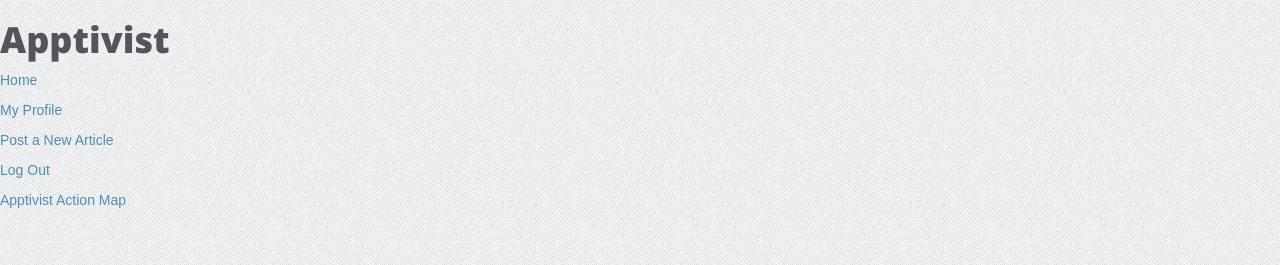
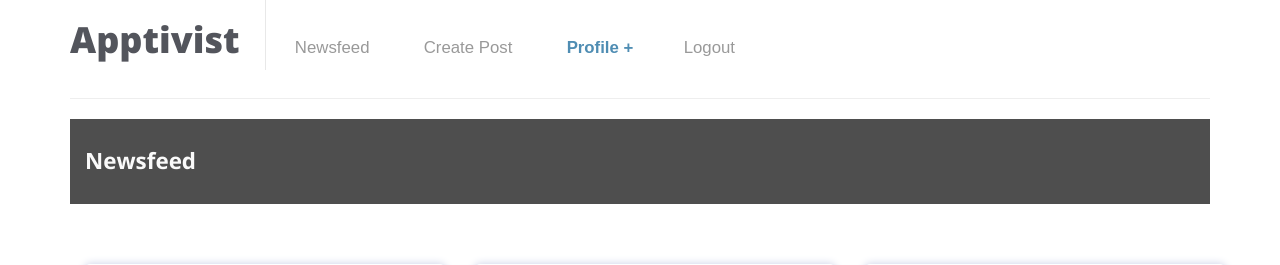
Before and after one commit to taliegarcia-zz/apptivist, a Flask app: page / in a window 1280 px wide. Shown: the top 265 px of the page. Run offline with Flask 2, Linux system fonts and the light colour scheme; a user stored in the database is signed in; data comes from the database, SQL or seed files in the repository; both versions use the stored data as it was after the commit; parts of the project's set-up code (start-up, migrations or seed data) failed here and were passed over; some libraries are stand-ins or nearby versions.

Commit message:
mPurpose CSS somewhat working for newsfeed and article posting and previewing. need to fix div sizes on newsfeed. need to improve profile page.

```diff
--- a/static/js/jscripts.js
+++ b/static/js/jscripts.js
@@ -58,9 +58,9 @@ function getPreview(data) {
 
                   // insert preview into html
                   function (result) {
-                  $("#previewDiv").html('<strong>Headline: </strong>' + result.title
-                                        + '<br><img src="' + result.img
-                                        + '" /><br><strong>Description: </strong>' + result.desc);
+                  $("#previewDiv .post-title h3").text(result.title);
+                  $("#previewDiv .post-image").attr("src", result.img);
+                  $("#previewDiv .post-summary p").text(result.desc);
                   addDataAttr(result, "#postArticle");
                  });
  }
@@ -102,7 +102,7 @@ $("#postArticle").submit( function(e) {
             console.log("Tags after posted to db: " + allTags);
 });
 
-
+// add more tags on Article Page
 $("#tagForm").click( function () {
   $('#updateArticle').toggle();
   $("#tagForm").text( function(i, text) { return text === "Nevermind, it's cool." ? "Add more tags!" : "Nevermind, it's cool."; })
--- a/templates/base.html
+++ b/templates/base.html
@@ -5,7 +5,7 @@
 
         <title>{% block title %}{% endblock %}Apptivist</title>
 
-        <link rel="stylesheet" href="/static/css/mPurpose-master/css/bootstrap.min.css">
+        <link rel="stylesheet" href="/static/css/bootstrap.css">
         <link rel="stylesheet" href="/static/css/mPurpose-master/css/icomoon-social.css">
         <link href='http://fonts.googleapis.com/css?family=Open+Sans:400,700,600,800' rel='stylesheet' type='text/css'>
 
@@ -21,28 +21,41 @@
 
    </head>
 
+    <body>
+    <div class="mainmenu-wrapper">
+            <div class="container">
+                <nav id="mainmenu" class="mainmenu">
+                    <ul>
+                        <li class="logo-wrapper"><a href="/"><h1>Apptivist</h1></a></li>
+                        <li>
+                            <a href="/">Newsfeed</a>
+                        </li>
 
-    <body>
-
-      <h1>Apptivist</h1>
-      <!-- Menu Bar -->
-        <div class="homebar">
-
-            <p><a href="/">Home</a></p>
-
-            <!-- show if logged in or not -->
-            {% if "user_name" in session %}
-                <p><a href="/apptivist/{{ session["user_name"] }}">My Profile</a></p>
-                <p><a href="/new_post" class="formbox">Post a New Article</a></p>
-                <p><a href="/logout">Log Out</a></p>
-            {% else %}
-                <p><a href="/login">Log In</a></p>
-                <p><a href="/registration">Register</a></p>
-            {% endif %}
-                <p><a href="/actionmap">Apptivist Action Map</a></p>
-
-        </div>
-
+                    {% if "user_name" in session %}
+                        <li>
+                            <a href="/new_post">Create Post</a>
+                        </li>
+                        <li class="has-submenu active">
+                            <a href="/apptivist/{{ session["user_name"] }}">Profile +</a>
+                            <div class="mainmenu-submenu">
+                                <div class="mainmenu-submenu-inner">
+                                    <div>
+                                        <h4>View Influence</h4>
+                                        <ul>
+                                            <li><a href="/apptivist/{{ session["user_name"] }}">Homepage (Sample 1)</a></li>
+                                        </ul>
+                        <li>
+                            <a href="/logout">Logout</a>
+                        </li>
+                    {% else %}
+                        <li>
+                            <a href="/login">Login</a>
+                        </li>
+                        <li>
+                            <a href="/register">Register</a>
+                        </li>
+                    {% endif %}
+                    </ul>
 
         <!-- Show flashed messages -->
         <hr>
--- a/templates/newsfeed.html
+++ b/templates/newsfeed.html
@@ -2,10 +2,21 @@
 {% block title %}{% endblock %}
 {% block content %}
 
+<!-- Page Title -->
+<div class="section section-breadcrumbs">
+      <div class="container">
+        <div class="row">
+          <div class="col-md-12">
+            <h1>Newsfeed</h1>
+          </div>
+        </div>
+      </div>
+</div>
+
 <!-- Posts List -->
         <div class="section blog-posts-wrapper">
         <div class="container">
-        <div class="row">
+        <div class="row clearfix">
         {% for article in articles %}
           <!-- Post -->
           <div class="col-md-4 col-sm-6">
@@ -15,24 +26,26 @@
                 <div class="post-date">
                   <div class="date">{{ article.date }}</div>
                 </div>
-                <!-- <div class="post-comments-count">
-                  <a href="page-blog-post-right-sidebar.html" title="Show Comments"><i class="glyphicon glyphicon-comment icon-white"></i>11</a>
-                </div> -->
+              </div>
+              <div class="post-info" style="align: bottom">
+                <div class="post-comments-count">
+                  <a href="page-blog-post-right-sidebar.html" title="Show Comments">tag_name</a>
+                </div>
               </div>
               <!-- End Post Info -->
               <!-- Post Image -->
-              <a href="page-blog-post-right-sidebar.html"><img src="{{ article.img_src }}" class="post-image" alt="Post Title"></a>
+              <a href="/article/{{ article.title }}"><img src="{{ article.img_src }}" class="post-image" alt="Post Title"></a>
               <!-- End Post Image -->
               <!-- Post Title & Summary -->
               <div class="post-title">
-                <h3><a href="page-blog-post-right-sidebar.html">{{ article.title }}</a></h3>
+                <h3><a href="/article/{{ article.title }}">{{ article.title }}</a></h3>
               </div>
               <div class="post-summary">
                 <p>Lorem ipsum dolor sit amet, consectetur adipiscing elit. Suspendisse mattis, nulla id pretium malesuada, dui est laoreet risus, ac rhoncus eros diam id odio. Duis elementum ligula eu ipsum condimentum accumsan.</p>
               </div>
               <!-- End Post Title & Summary -->
               <div class="post-more">
-                <a href="page-blog-post-right-sidebar.html" class="btn btn-small">Read more</a>
+                <a href="/article/{{ article.title }}" class="btn btn-small">Read more</a>
               </div>
             </div>
           </div>
@@ -41,24 +54,7 @@
         </div>
       </div>
       </div>
+      </div>
       <!-- End Posts List -->
 
-{#
-{% for article in articles %}
-  <div class="article">
-  	<a href="/article/{{ article.title }}">{{ article.title }}</a>
-  	<br>
-  	<img src="{{ article.img_src }}">
-  	<br>
-  	Posted by <a href="/apptivist/{{ article.user.name }}">{{ article.user.name }}</a>
-  	<br>
-    <p>Date: {{ article.date }}</p>
-  	<ul class='tags'>
-     	<li> Tags: [ {% for tag in article.tag_list %} * <a href="/news/{{ tag.tag_name }}">{{ tag.tag_name }}</a> * {% endfor %} ]</li>
-     </ul>
-  </div>
-{% endfor %}
-#}
-
-
 {% endblock %}
```
Also changed, not shown: templates/new_post.html (+47 -24 lines), apptivist.db.
